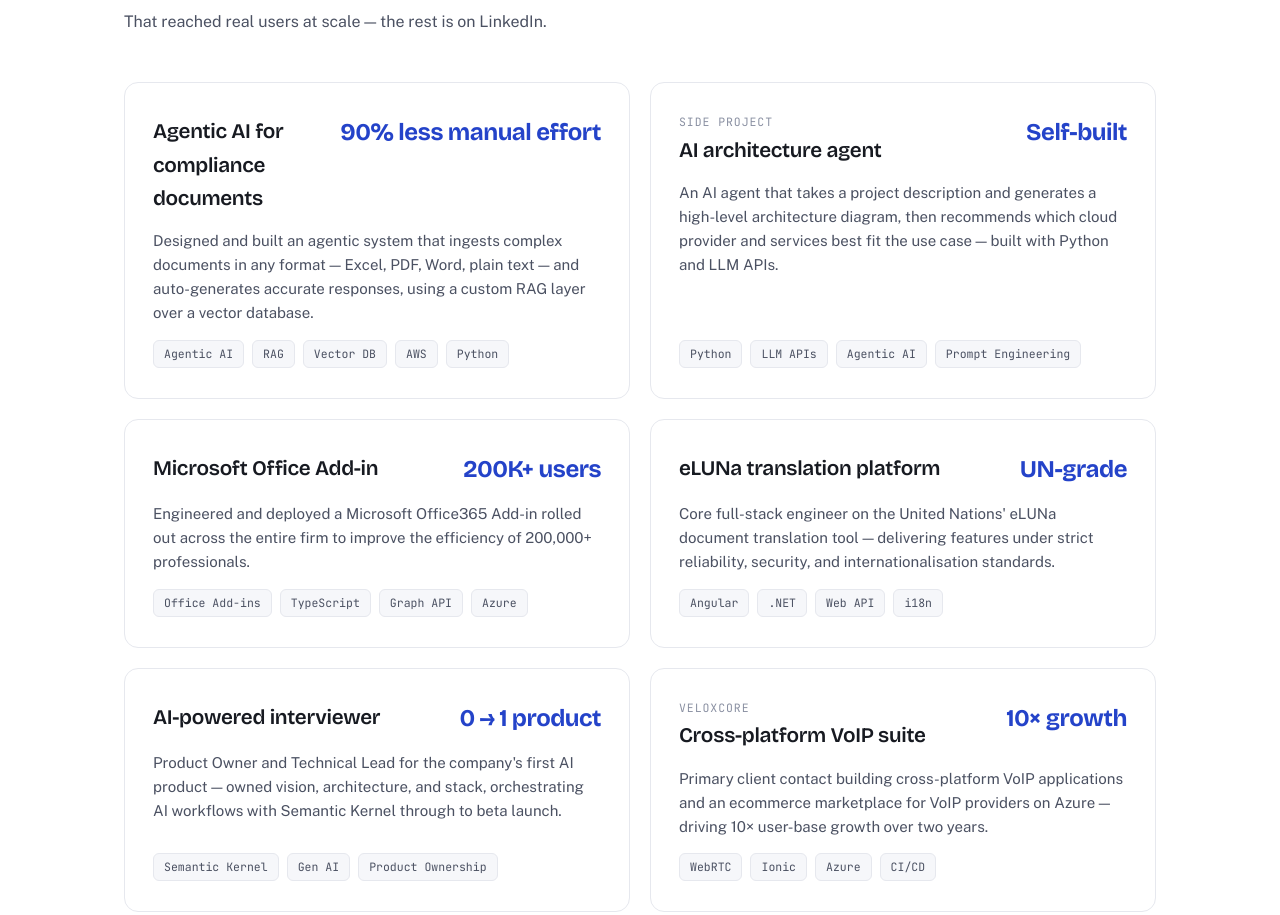
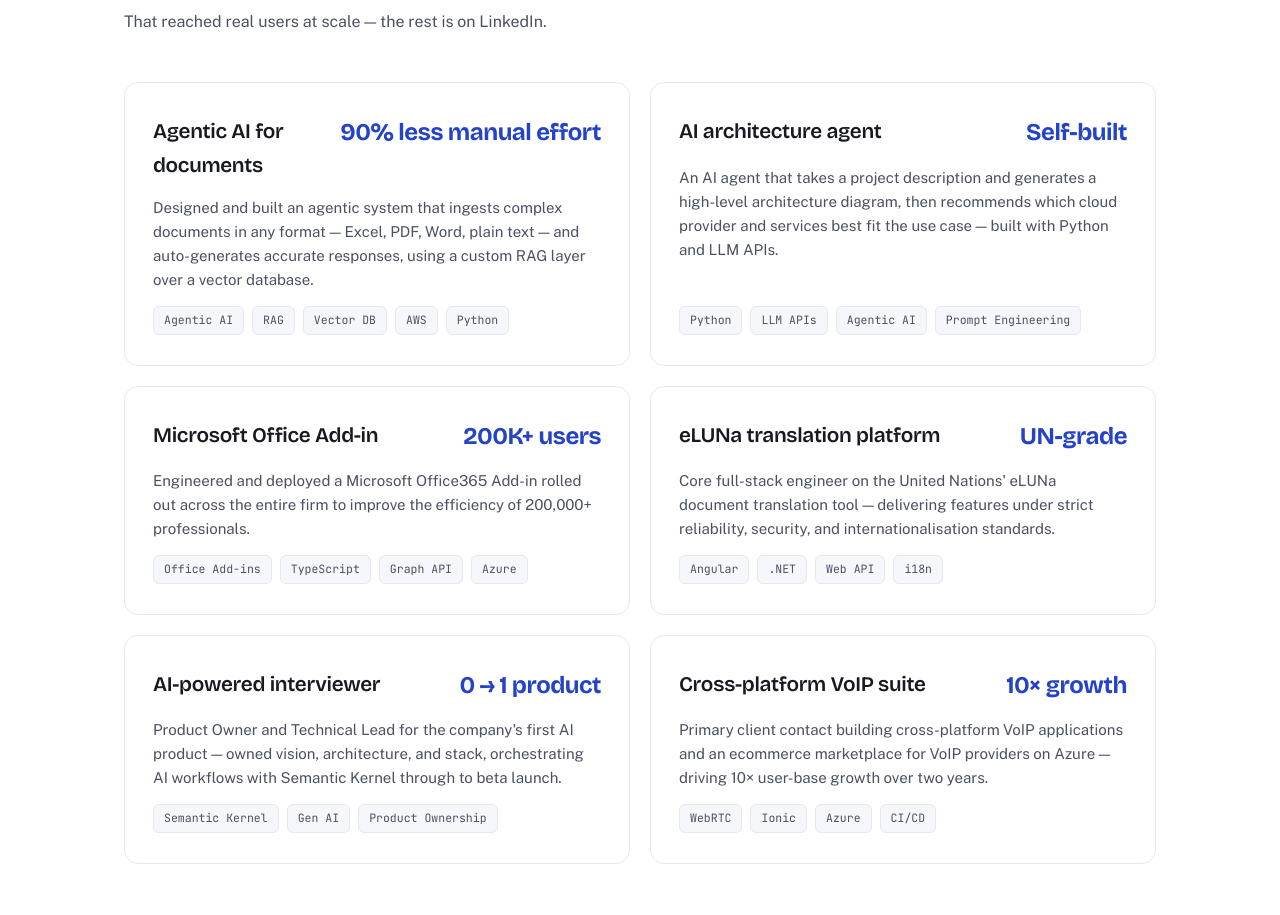
Before and after one commit to divyasmehta/divyasmehta, a plain HTML site: page index.html in a window 1280 px wide. Shown: the part 1096-2011 px from the top of the page. Drawn offline with nearby package versions, Linux system fonts and the light colour scheme.

Commit message:
Updated projects

```diff
--- a/index.html
+++ b/index.html
@@ -314,7 +314,7 @@ footer a{color:var(--ink-soft)}
         <div class="proj-top">
           <div>
             <!-- <div class="proj-org">Deloitte USI · 2023 – Present</div> -->
-            <h3>Agentic AI for compliance documents</h3>
+            <h3>Agentic AI for documents</h3>
           </div>
           <div class="proj-impact">90% less manual effort</div>
         </div>
@@ -325,7 +325,7 @@ footer a{color:var(--ink-soft)}
       <article class="project reveal">
         <div class="proj-top">
           <div>
-            <div class="proj-org">Side Project</div>
+           <!-- <div class="proj-org">Side Project</div> -->
             <h3>AI architecture agent</h3>
           </div>
           <div class="proj-impact">Self-built</div>
@@ -373,7 +373,7 @@ footer a{color:var(--ink-soft)}
       <article class="project reveal">
         <div class="proj-top">
           <div>
-            <div class="proj-org">Veloxcore</div>
+            <!-- <div class="proj-org">Veloxcore</div> -->
             <h3>Cross-platform VoIP suite</h3>
           </div>
           <div class="proj-impact">10× growth</div>
```
